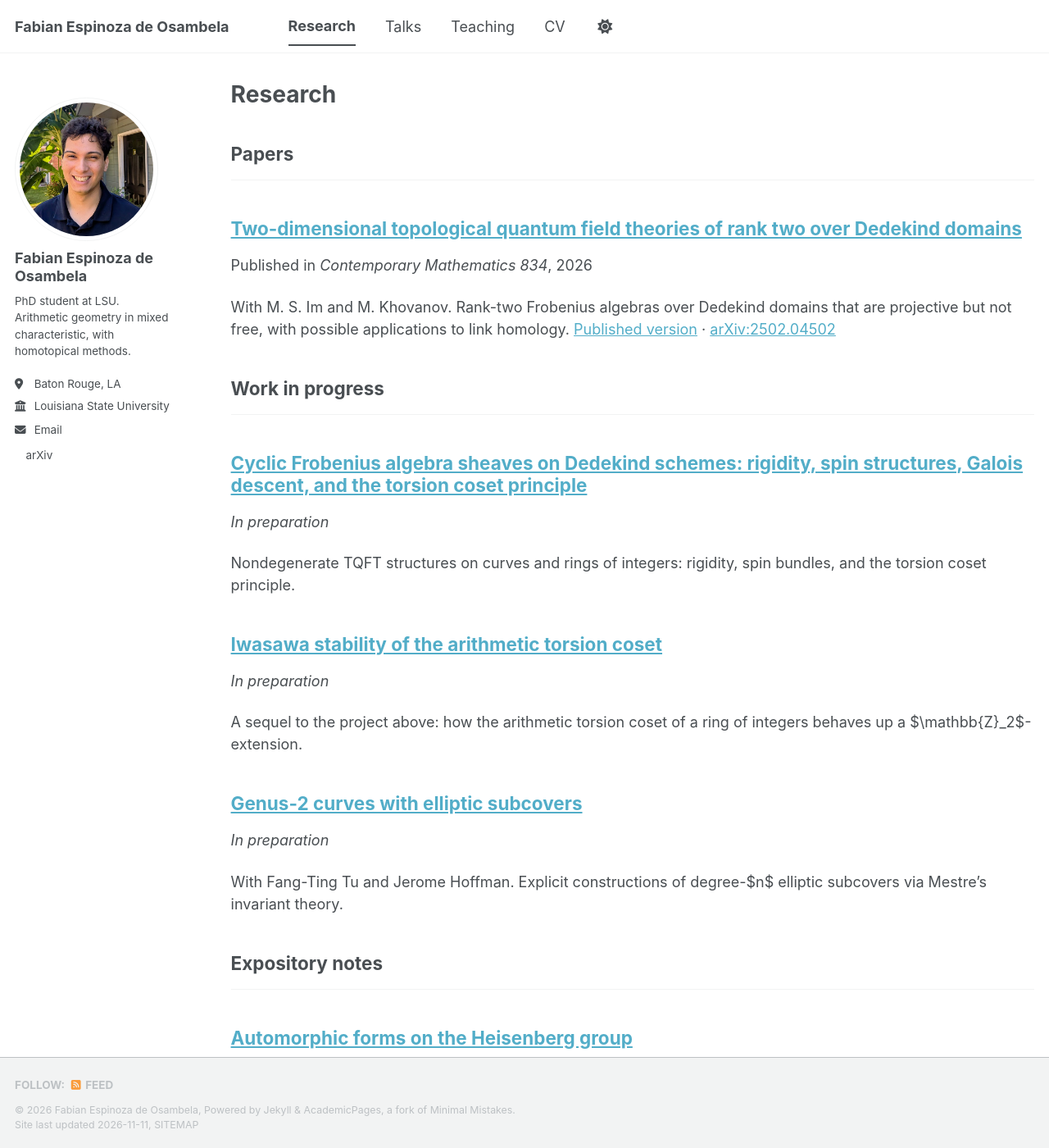
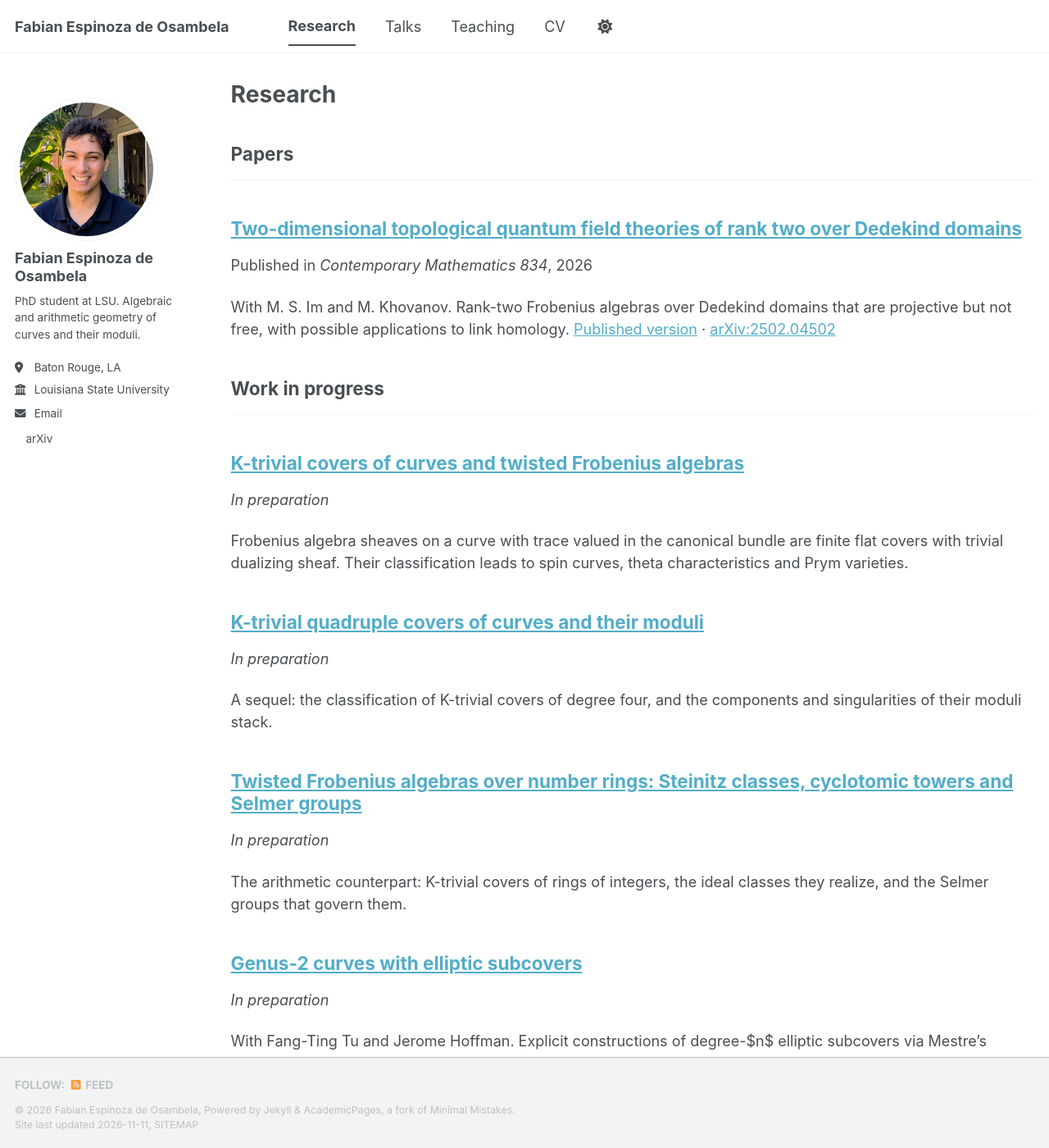
Before and after one commit to Fabes124/Fabes124.github.io, a Jekyll site: the page built from _pages/publications.html, in a window 1280 px wide and 1400 px high. Shown: the whole window at 82% size. Built offline with Jekyll 4.4.1, drawn with Linux system fonts in a browser that asks for light colours; a style sheet for code colours, icons or effects is not loaded.

Commit message:
Update research to the K-trivial covers papers; refresh home page, interests, and CV
- Replace the two old in-preparation entries with three papers: K-trivial covers of curves, K-trivial quadruple covers and their moduli, and twisted Frobenius algebras over number rings
- Rewrite the home page description of current work, the tagline, and research interests
- Update the CV PDF to match

Co-Authored-By: Claude Fable 5.2 <noreply@anthropic.com>
Claude-Session: https://claude.ai/code/session_01YMvCptMHDWqnefQsJ7Qtx1

```diff
--- a/_config.yml
+++ b/_config.yml
@@ -26,7 +26,7 @@ author:
   avatar           : "profile.jpg"
   name             : "Fabian Espinoza de Osambela"
   pronouns         : # example: "she/her"
-  bio              : "PhD student at LSU. Arithmetic geometry in mixed characteristic, with homotopical methods."
+  bio              : "PhD student at LSU. Algebraic and arithmetic geometry of curves and their moduli."
   location         : "Baton Rouge, LA"
   employer         : "Louisiana State University"
   uri              : # URL
--- a/_publications/2026-10-01-iwasawa-stability-torsion-coset.md
+++ /dev/null
@@ -1,13 +0,0 @@
----
-title: "Iwasawa stability of the arithmetic torsion coset"
-collection: publications
-permalink: /publication/iwasawa-stability-torsion-coset
-excerpt: 'A sequel to the project above: how the arithmetic torsion coset of a ring of integers behaves up a $\mathbb{Z}_2$-extension.'
-date: 2026-10-01
-venue: 'In preparation'
-citation: 'F. Espinoza de Osambela. &quot;Iwasawa stability of the arithmetic torsion coset.&quot; In preparation.'
-category: inprep
-order: 2
----
-
-Over a ring of integers, the Frobenius algebra sheaves of the companion project are governed by an arithmetic torsion coset in the class group. This sequel follows that coset up a $\mathbb{Z}_2$-extension of the base field and asks when it is stable, in particular whether the associated ideal classes capitulate in the tower.
--- a/_publications/2026-10-02-cyclic-frobenius-algebra-sheaves.md
+++ /dev/null
@@ -1,13 +0,0 @@
----
-title: "Cyclic Frobenius algebra sheaves on Dedekind schemes: rigidity, spin structures, Galois descent, and the torsion coset principle"
-collection: publications
-permalink: /publication/cyclic-frobenius-algebra-sheaves
-date: 2026-10-02
-venue: 'In preparation'
-citation: 'F. Espinoza de Osambela. &quot;Cyclic Frobenius algebra sheaves on Dedekind schemes: rigidity, spin structures, Galois descent, and the torsion coset principle.&quot; In preparation.'
-excerpt: 'Nondegenerate TQFT structures on curves and rings of integers: rigidity, spin bundles, and the torsion coset principle.'
-category: inprep
-order: 1
----
-
-A commutative Frobenius algebra in quasi-coherent sheaves on a scheme $X$ is a two-dimensional topological quantum field theory valued in $\mathrm{QCoh}(X)$. This project classifies cyclic Frobenius algebra sheaves whose trace is compatible with Serre duality on a Dedekind scheme $X$, such as an algebraic curve or the spectrum of a ring of integers. The possible structures are governed by a coset of torsion in the Picard group. On curves of genus at least two they are rigid and tied to spin structures, and over rings of integers they are controlled by the class group.
--- /dev/null
+++ b/_publications/2026-11-04-twisted-frobenius-number-rings.md
@@ -0,0 +1,17 @@
+---
+title: "Twisted Frobenius algebras over number rings: Steinitz classes, cyclotomic towers and Selmer groups"
+collection: publications
+permalink: /publication/twisted-frobenius-number-rings
+redirect_from:
+  - /publication/iwasawa-stability-torsion-coset
+date: 2026-11-04
+venue: 'In preparation'
+citation: 'F. Espinoza de Osambela. &quot;Twisted Frobenius algebras over number rings: Steinitz classes, cyclotomic towers and Selmer groups.&quot; In preparation, expected March 2027.'
+excerpt: 'The arithmetic counterpart: K-trivial covers of rings of integers, the ideal classes they realize, and the Selmer groups that govern them.'
+category: inprep
+order: 3
+---
+
+A commutative Frobenius algebra over $\mathbb{Z}$ that is an algebra over a ring of integers $\mathcal{O}_K$ is the same as a finite flat cover of $\operatorname{Spec} \mathcal{O}_K$ with trivial dualizing sheaf over $\mathbb{Z}$. The inverse different plays the role that the canonical bundle plays on a curve.
+
+In rank two, the classes realized by such covers form the coset $[\mathfrak{D}]^{-1}\,\mathrm{Cl}(K)[2]$, by Hecke's theorem. For imaginary quadratic fields $\mathbb{Q}(\sqrt{d})$ with $d \equiv 3 \pmod 4$, $d \neq -1$, unramified covers miss half of these classes, and the cyclotomic $\mathbb{Z}_2$-tower supplies missing ones: each step is a cover realizing the class of the prime above 2, never unramified, which capitulates at the next step. The Selmer group that computes the unramified classes also governs K-trivial covers of curves over number fields.
--- /dev/null
+++ b/_publications/2026-11-09-k-trivial-covers.md
@@ -0,0 +1,17 @@
+---
+title: "K-trivial covers of curves and twisted Frobenius algebras"
+collection: publications
+permalink: /publication/k-trivial-covers
+redirect_from:
+  - /publication/cyclic-frobenius-algebra-sheaves
+date: 2026-11-09
+venue: 'In preparation'
+citation: 'F. Espinoza de Osambela. &quot;K-trivial covers of curves and twisted Frobenius algebras.&quot; In preparation, expected November 2026.'
+excerpt: 'Frobenius algebra sheaves on a curve with trace valued in the canonical bundle are finite flat covers with trivial dualizing sheaf. Their classification leads to spin curves, theta characteristics and Prym varieties.'
+category: inprep
+order: 1
+---
+
+A commutative Frobenius algebra sheaf on a curve $X$ with trace valued in $\omega_X$ is the same as a finite flat cover $Y \to X$ with $\omega_Y \cong \mathcal{O}_Y$ together with a trivialization. I call these K-trivial covers.
+
+If $X$ has genus at least two, K-trivial covers are never reduced, even over stable curves, and never smoothable. Covers with curvilinear fibers are the split ropes on $(n-1)$-spin bundles, and their moduli space is the Hodge bundle over the moduli of spin curves, also over Chiodo's compactification. In every degree a K-trivial cover degenerates to the split double $\mathcal{O}_Z \oplus \omega_Z$ of a cover $Z$ of at most half the degree, with a core of rank at most two on each component. Over $X$ the core is zero, a theta characteristic or a Prym datum. The paper also classifies the covers of degree five supported on $X$.
--- /dev/null
+++ b/_publications/2026-11-09-k-trivial-quadruple-covers.md
@@ -0,0 +1,15 @@
+---
+title: "K-trivial quadruple covers of curves and their moduli"
+collection: publications
+permalink: /publication/k-trivial-quadruple-covers
+date: 2026-11-08
+venue: 'In preparation'
+citation: 'F. Espinoza de Osambela. &quot;K-trivial quadruple covers of curves and their moduli.&quot; In preparation, expected December 2026.'
+excerpt: 'A sequel: the classification of K-trivial covers of degree four, and the components and singularities of their moduli stack.'
+category: inprep
+order: 2
+---
+
+Degree four is the first degree in which K-trivial covers need not have curvilinear fibers, and the covers of a fixed curve form families of unbounded dimension. This sequel classifies the K-trivial quadruple covers of a curve of genus at least two. There are two types: relative complete intersections of two quadrics, and $\omega_X$-twisted orthogonal bundles, which are parametrized by translates of Prym varieties.
+
+The paper then determines the irreducible components of the moduli stack of trivialized K-trivial quadruple covers, its singular locus and its local structure. The stack is reduced in genus two and over Petri-general curves.
```
Also changed, not shown: _pages/about.md (+6 -4 lines), _publications/2026-10-20-genus2-elliptic-subcovers.md (+1 -1 lines), 1 other file.
